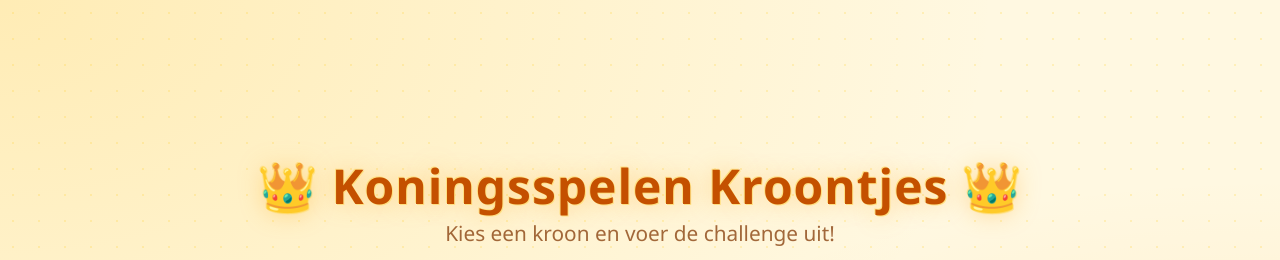
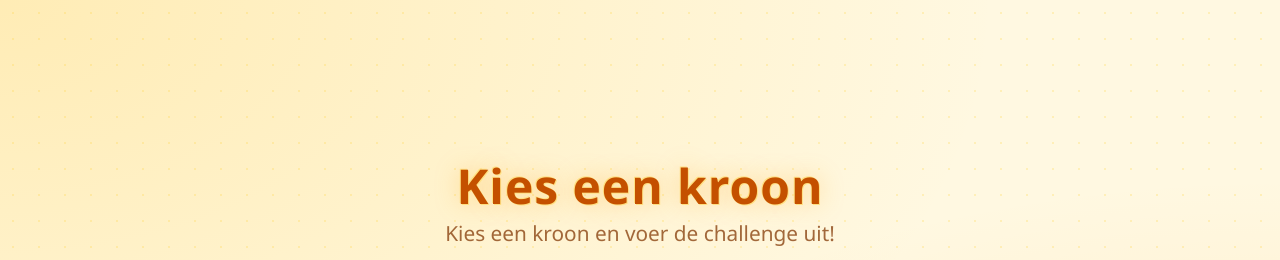
Before and after one commit to Raizy93/Koningsspelen, a plain HTML site: page index.html in a window 1280 px wide. Shown: the top 260 px of the page. Drawn offline with Linux system fonts and the light colour scheme.

Commit message:
Add files via upload

```diff
--- a/index.html
+++ b/index.html
@@ -12,7 +12,7 @@
         <!-- ── Startscherm ── -->
         <div id="kks-main-screen">
             <header id="kks-header">
-                <h1 id="kks-title">&#128081; Koningsspelen Kroontjes &#128081;</h1>
+                <h1 id="kks-title">Kies een kroon</h1>
                 <p id="kks-subtitle">Kies een kroon en voer de challenge uit!</p>
             </header>
             <div id="kks-grid"></div>
```
